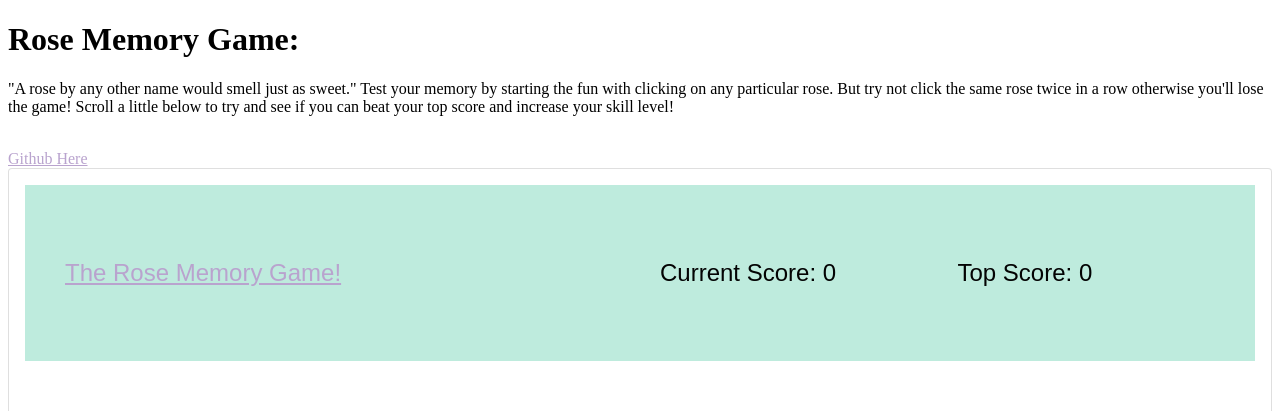
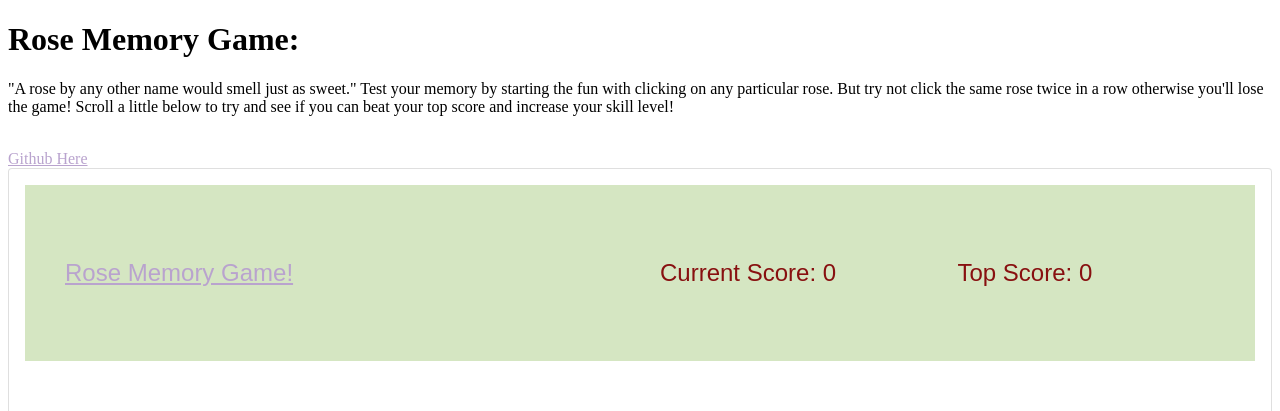
Before and after one commit to NW91/ClickyGame, a React (Create React App) app: page / in a window 1280 px wide. Shown: the top 411 px of the page. Built offline with nearby package versions, Linux system fonts and the light colour scheme.

Commit message:
slight changes

```diff
--- a/src/components/Body/index.js
+++ b/src/components/Body/index.js
@@ -68,7 +68,7 @@ function randomizePictures(array) {
               <div className="panel panel-default">
 
                 <Nav
-                title="The Rose Memory Game!"
+                title="Rose Memory Game!"
                 score={this.state.currentScore}
                 topScore={this.state.topScore}
                 rightWrong={this.state.rightWrong}
--- a/src/components/Nav/style.css
+++ b/src/components/Nav/style.css
@@ -1,10 +1,10 @@
 nav {
     width: 100%;
     font-size: 3rem;
-    color: rgb(3, 3, 3);
+    color: rgb(136, 16, 16);
     margin-bottom: 50px;
     background-color: rgb(195, 209, 179);
-    background: rgb(190, 235, 221);
+    background: rgb(213, 230, 194);
     height: auto;
     font-family: Arial, Helvetica, sans-serif;
   }
```
